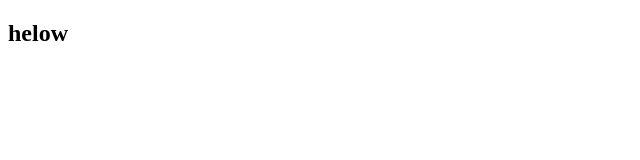
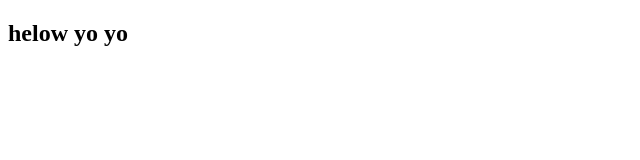
Before and after one commit to kvindugithub97/coursera-test, a plain HTML site: page site/index.html in a window 1280 px wide. Shown: the full height of the page, 0-640 px from the left. Drawn offline with Linux system fonts and the light colour scheme.

Commit message:
Small chanege

```diff
--- a/site/index.html
+++ b/site/index.html
@@ -4,7 +4,7 @@
 	<title>Hello Cousera</title>
 </head>
 <body>
-	<h2>helow </h2>
+	<h2>helow yo yo </h2>
 
 </body>
 </html>
```
